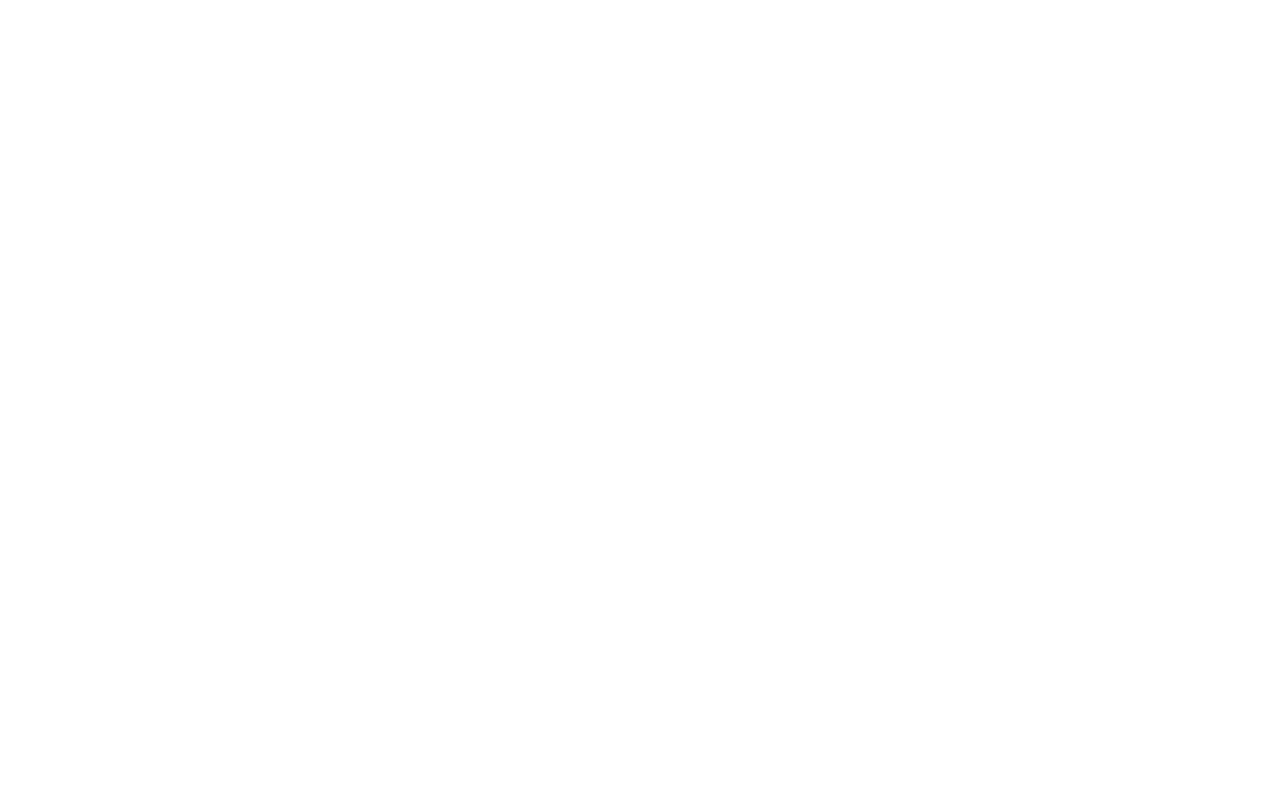
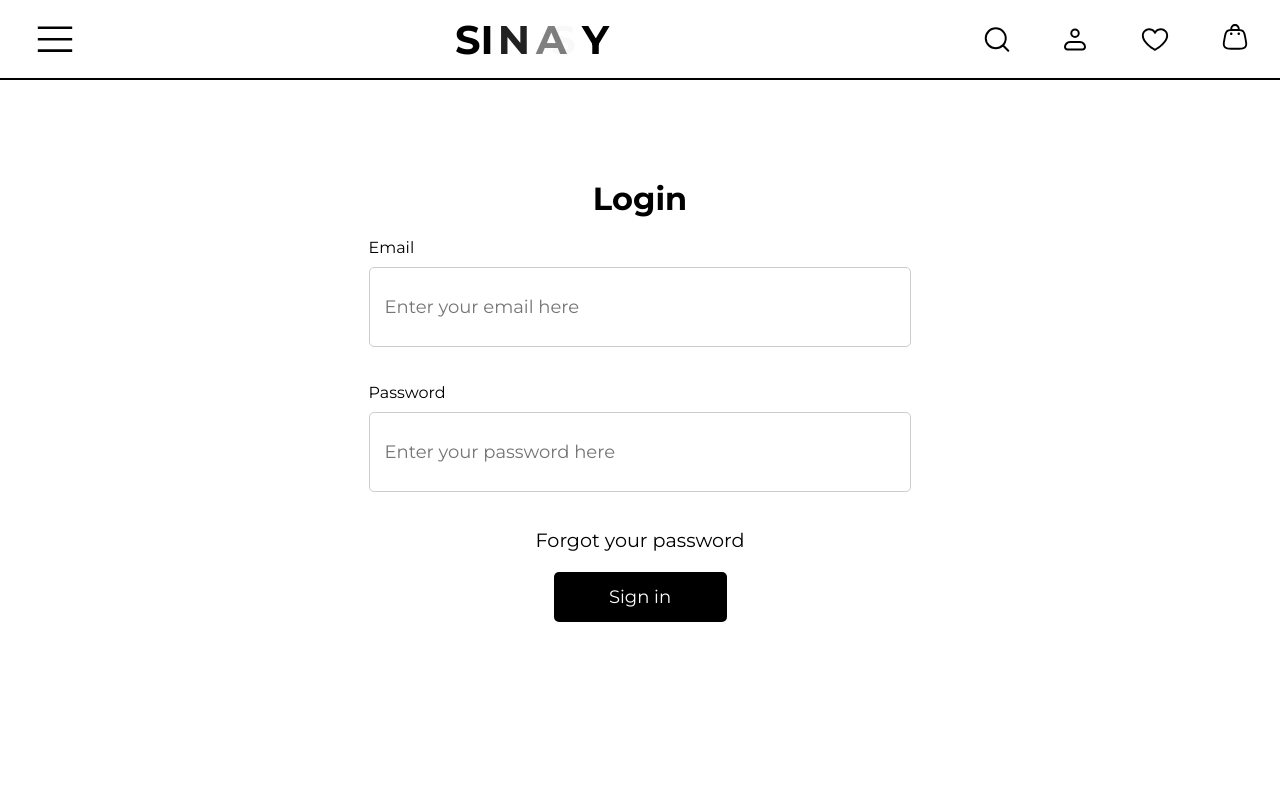
Before and after one commit to AziretTursunbekov/Sinsay, a React (Vite) app: page / in a window 1280 px wide. Shown: the top 800 px of the page. Built offline with nearby package versions, Linux system fonts and the light colour scheme.

Commit message:
resolved favorite

```diff
--- a/src/App.jsx
+++ b/src/App.jsx
@@ -1,4 +1,10 @@
+import Layout from "./layout/Layout";
+
 const App = () => {
-  return <></>;
+  return (
+    <>
+      <Layout />
+    </>
+  );
 };
 export default App;
--- a/src/pages/header/Header.jsx
+++ b/src/pages/header/Header.jsx
@@ -30,26 +30,38 @@ export default function Header() {
           onClick={() => setIsLoggedIn("like")}
           style={{ cursor: "pointer" }}
         />
+        {favorites.length > 0 && <LikeCounter>{favorites.length}</LikeCounter>}
         <CartIcon
           onClick={() => setIsLoggedIn("sumka")}
           style={{ cursor: "pointer" }}
         >
           <Icons.Sumka style={{ cursor: "pointer" }} />
-          {cart.length > 0 && <CartCounter>{cart.length}</CartCounter>}
+          {cart.length > 0 && <Counter>{cart.length}</Counter>}
         </CartIcon>
       </StyledMan>
     </StyledHeader>
   );
 }
 
-const LikeIcon = styled.div`
+const CartIcon = styled.div`
   position: relative;
   cursor: pointer;
 `;
 
-const CartIcon = styled.div`
-  position: relative;
-  cursor: pointer;
+const LikeCounter = styled.span`
+  position: absolute;
+  top: 17px;
+  right: 100px;
+  background: red;
+  color: white;
+  font-size: 12px;
+  font-weight: bold;
+  border-radius: 50%;
+  width: 20px;
+  height: 20px;
+  display: flex;
+  align-items: center;
+  justify-content: center;
 `;
 
 const Counter = styled.span`
```
